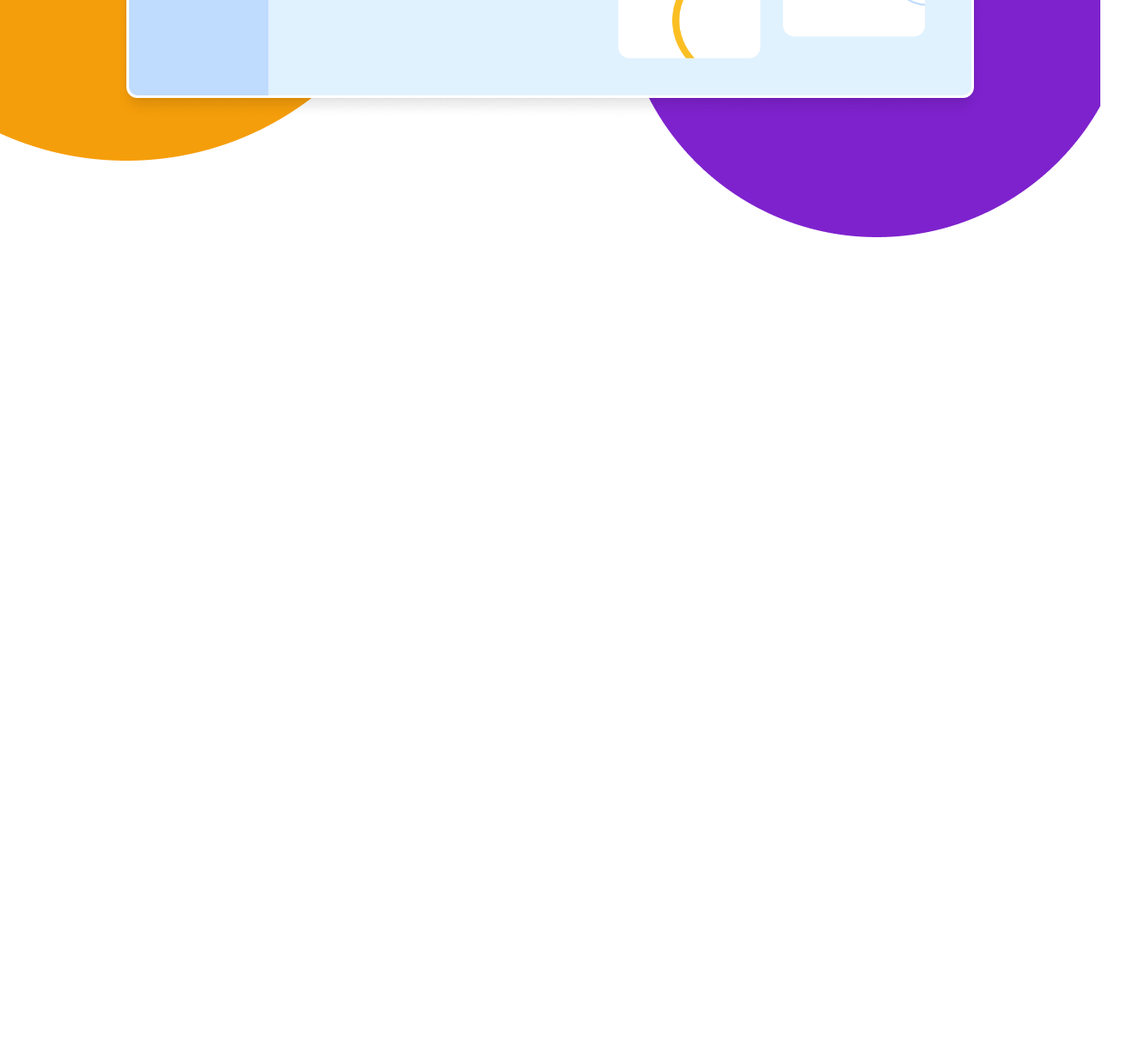
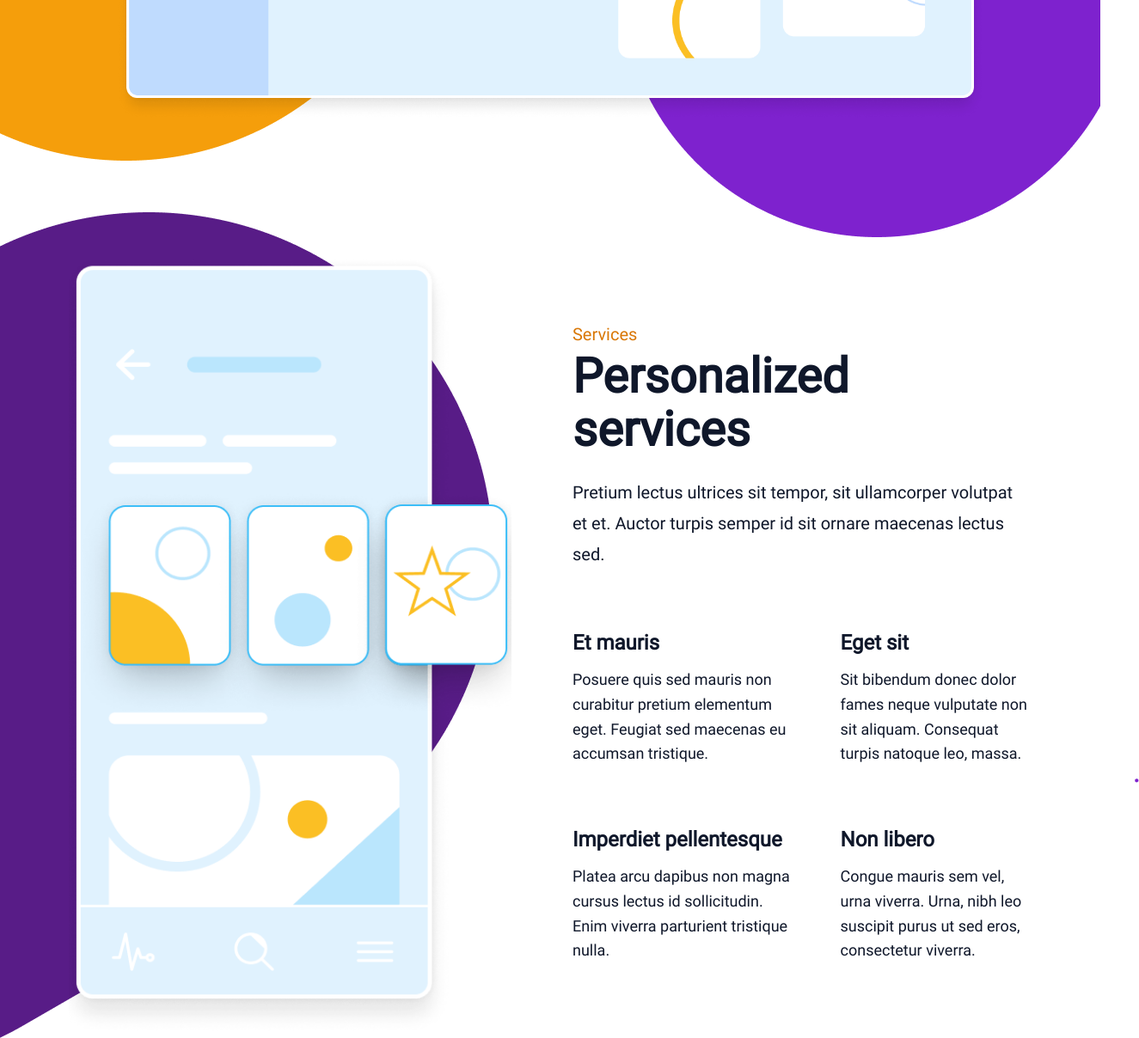
Before and after one commit to Lere10/Buzzvel-FE-Test, a website built with webpack: page src/index.html in a window 1280 px wide. Shown: the part 1620-2828 px from the top of the page at 86% size, 1325 px wide, since content can reach past the window. Before the commit the page ends 1920 px from the top, so only its background shows below. Built offline with nearby package versions, Linux system fonts and the light colour scheme.

Commit message:
sectionServices

```diff
--- a/src/blocks/pickthesun.css
+++ b/src/blocks/pickthesun.css
@@ -36,7 +36,7 @@
   align-self: center;
   max-width: 1520px;
   width: 79%;
-  margin: 80px auto;
+  margin: 80px auto 0px;
   padding: 0px;
 }
 .pickthesun__purple-ellipse {
--- /dev/null
+++ b/src/blocks/services.css
@@ -0,0 +1,104 @@
+.services {
+  display: flex;
+  position: relative;
+  margin: 0 auto;
+}
+.services__placeholderimg {
+  max-width: 515px;
+  max-height: 900px;
+  width: 100%;
+  margin: 80px 0px 80px 80px;
+}
+.services__purplebean {
+  position: absolute;
+  top: 27px;
+  left: 0px;
+  z-index: -1;
+}
+.services__tinydot {
+  position: absolute;
+  top: 686px;
+  left: 1320px;
+  z-index: -1;
+}
+.services__grid {
+  margin: auto 80px auto 71px;
+  max-width: 1180px;
+  display: grid;
+  grid-template-areas:
+    "title title"
+    "topic1 topic2"
+    "topic3 topic4";
+  gap: 48px;
+}
+.services__grid-name {
+  grid-area: title;
+  display: flex;
+  flex-direction: column;
+  justify-content: flex-end;
+}
+.services__grid-pretitle {
+  margin: 0px;
+  padding: 0px;
+  font-size: 20px;
+  line-height: 22px;
+  color: #d97706;
+}
+.services__grid-title {
+  font-size: 56px;
+  font-weight: bolder;
+  line-height: 61.6px;
+  padding: 0px;
+  margin: 8px 0px 24px;
+}
+.services__grid-main-text {
+  margin: 0px;
+  padding: 0px;
+  font-size: 20px;
+  font-weight: normal;
+  line-height: 36px;
+}
+.services__grid-1 {
+  display: flex;
+  flex-direction: column;
+  justify-content: flex-end;
+  grid-area: topic1;
+  max-width: 566px;
+  min-height: 181px;
+}
+.services__grid-2 {
+  display: flex;
+  flex-direction: column;
+  justify-content: flex-end;
+  grid-area: topic2;
+  max-width: 566px;
+  min-height: 181px;
+}
+.services__grid-3 {
+  display: flex;
+  flex-direction: column;
+  justify-content: flex-end;
+  grid-area: topic3;
+  max-width: 566px;
+  min-height: 181px;
+}
+.services__grid-4 {
+  display: flex;
+  flex-direction: column;
+  justify-content: flex-end;
+  grid-area: topic4;
+  max-width: 566px;
+  min-height: 181px;
+}
+.services__grid-topic-title {
+  font-size: 24px;
+  line-height: 26.4px;
+  margin: 0px;
+  padding-bottom: 16px;
+}
+.services__grid-topic-text {
+  font-size: 18px;
+  line-height: 28.8px;
+  margin: 0px;
+  padding: 0px;
+}
--- a/src/index.html
+++ b/src/index.html
@@ -73,7 +73,6 @@
               class="header__button-goldArrow"
             />
           </button>
-          <!-- </div> -->
           <!---->
           <div class="header__quote-content">
             <p class="header__quote-text">
@@ -126,6 +125,64 @@
             class="pickthesun__orange-ellipse"
           />
         </section>
+        <section class="services">
+          <img
+            src="<%=require('./images/mobile-App-Placeholder-min.png')%>"
+            alt="placeholder mobile app"
+            class="services__placeholderimg"
+          />
+          <img
+            src="<%=require('./images/services__purplebean-min.png')%>"
+            alt="purple ellipse"
+            class="services__purplebean"
+          />
+          <img
+            src="<%=require('./images/tinydot.png')%>"
+            alt="litle tiny purple dot"
+            class="services__tinydot"
+          />
+          <!--Grid-->
+          <div class="services__grid">
+            <div class="services__grid-name">
+              <p class="services__grid-pretitle">Services</p>
+              <h2 class="services__grid-title">Personalized services</h2>
+              <p class="services__grid-main-text">
+                Pretium lectus ultrices sit tempor, sit ullamcorper volutpat et
+                et. Auctor turpis semper id sit ornare maecenas lectus sed.
+              </p>
+            </div>
+            <!--Grid latim topics in services section-->
+            <div class="services__grid-1">
+              <h3 class="services__grid-topic-title">Et mauris</h3>
+              <p class="services__grid-topic-text">
+                Posuere quis sed mauris non curabitur pretium elementum eget.
+                Feugiat sed maecenas eu accumsan tristique.
+              </p>
+            </div>
+            <div class="services__grid-2">
+              <h3 class="services__grid-topic-title">Eget sit</h3>
+              <p class="services__grid-topic-text">
+                Sit bibendum donec dolor fames neque vulputate non sit aliquam.
+                Consequat turpis natoque leo, massa.
+              </p>
+            </div>
+            <div class="services__grid-3">
+              <h3 class="services__grid-topic-title">Imperdiet pellentesque</h3>
+              <p class="services__grid-topic-text">
+                Platea arcu dapibus non magna cursus lectus id sollicitudin.
+                Enim viverra parturient tristique nulla.
+              </p>
+            </div>
+            <div class="services__grid-4">
+              <h3 class="services__grid-topic-title">Non libero</h3>
+              <p class="services__grid-topic-text">
+                Congue mauris sem vel, urna viverra. Urna, nibh leo suscipit
+                purus ut sed eros, consectetur viverra.
+              </p>
+            </div>
+            <!---->
+          </div>
+        </section>
       </main>
     </div>
   </body>
--- a/src/main.css
+++ b/src/main.css
@@ -4,3 +4,4 @@
 @import url(./blocks/header.css);
 @import url(./blocks/nav.css);
 @import url(./blocks/pickthesun.css);
+@import url(./blocks/services.css);
```
Also changed, not shown: src/images/mobile-App-Placeholder-min.png (added), src/images/services__purplebean-min.png (added), src/images/tinydot.png (added).
